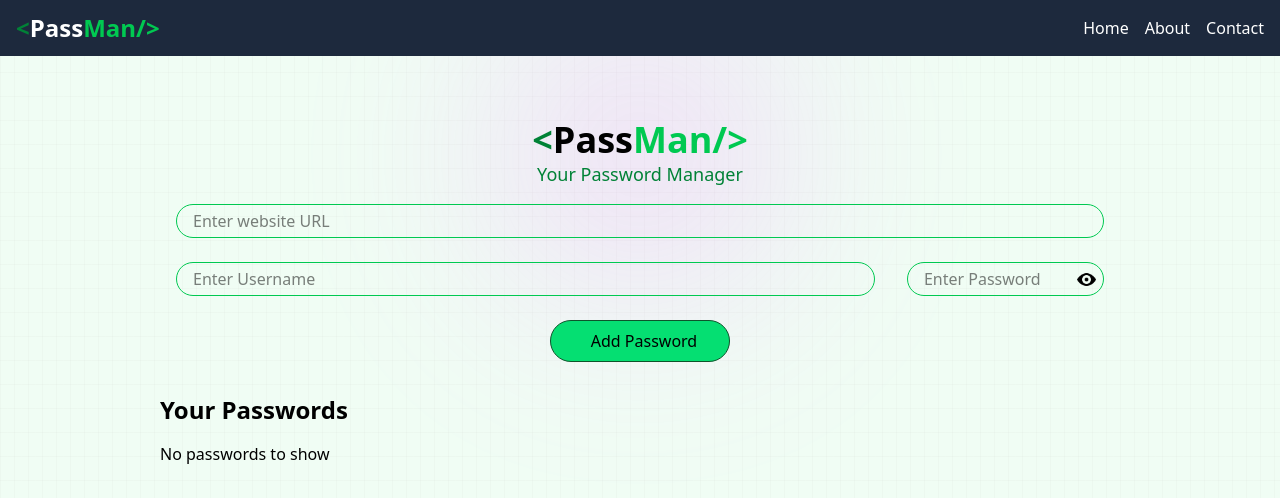
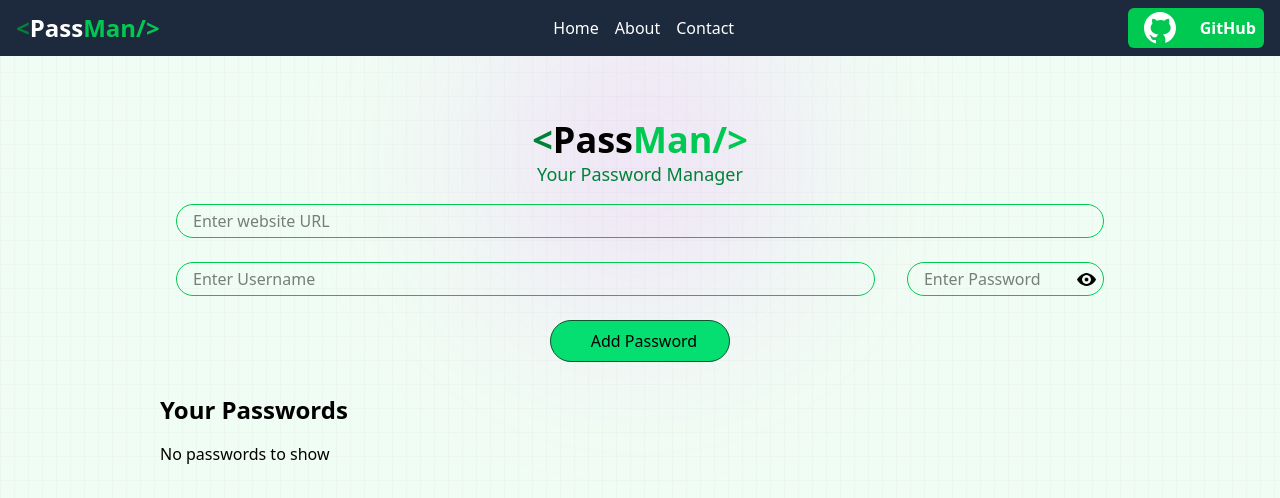
Before and after one commit to sahil-s-i/PassMan, a React (Vite) app: page / in a window 1280 px wide. Shown: the top 498 px of the page. Built offline with nearby package versions, Linux system fonts and the light colour scheme; some icons are missing.

Commit message:
Added github icon and also text

```diff
--- a/src/components/Navbar.jsx
+++ b/src/components/Navbar.jsx
@@ -16,6 +16,10 @@ const Navbar = () => {
                         <a className='hover:font-bold' href="/contact">Contact</a>
                     </li>
                 </ul>
+                <button className='text-white bg-green-500 rounded-md flex items-center justify-center'>
+                    <img className='invert px-3 w-16' src="/github.svg" alt="git hub icon" />
+                   <span className='font-bold px-2'>GitHub</span>
+                </button>
             </div>
         </nav>
     )
```
